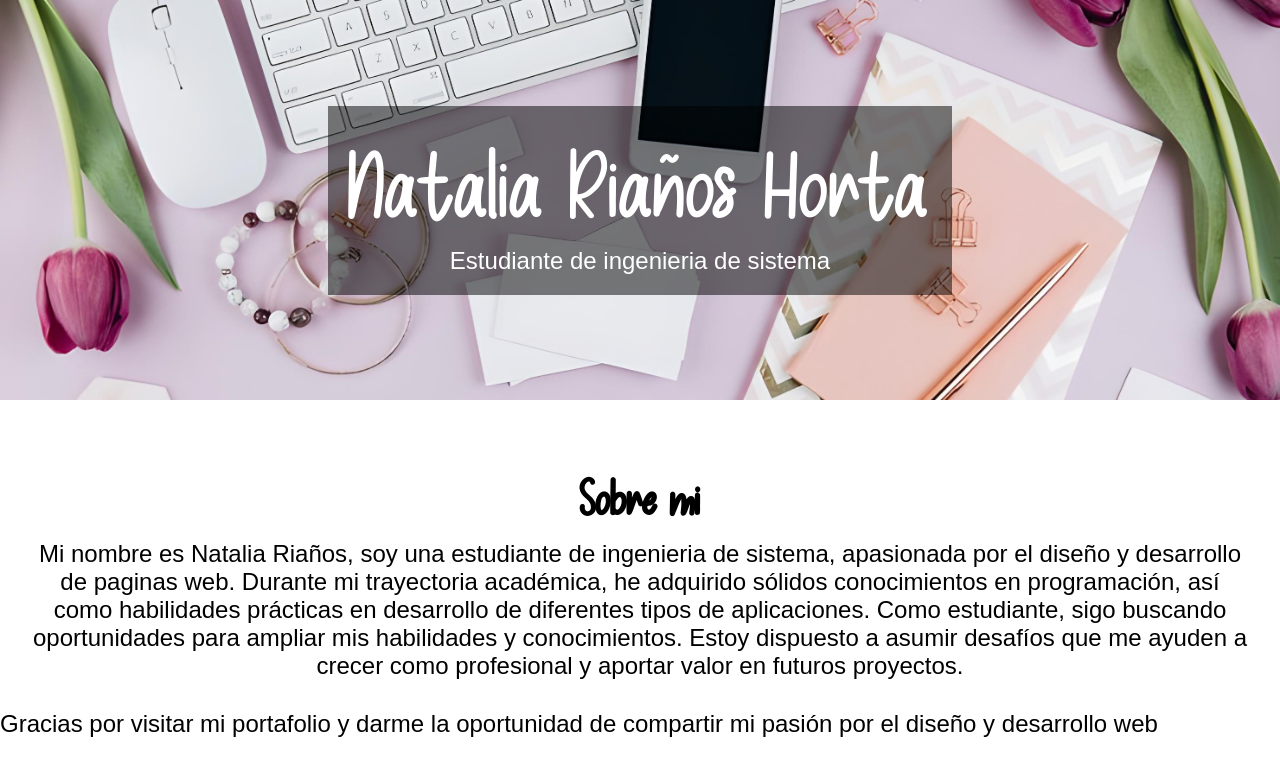
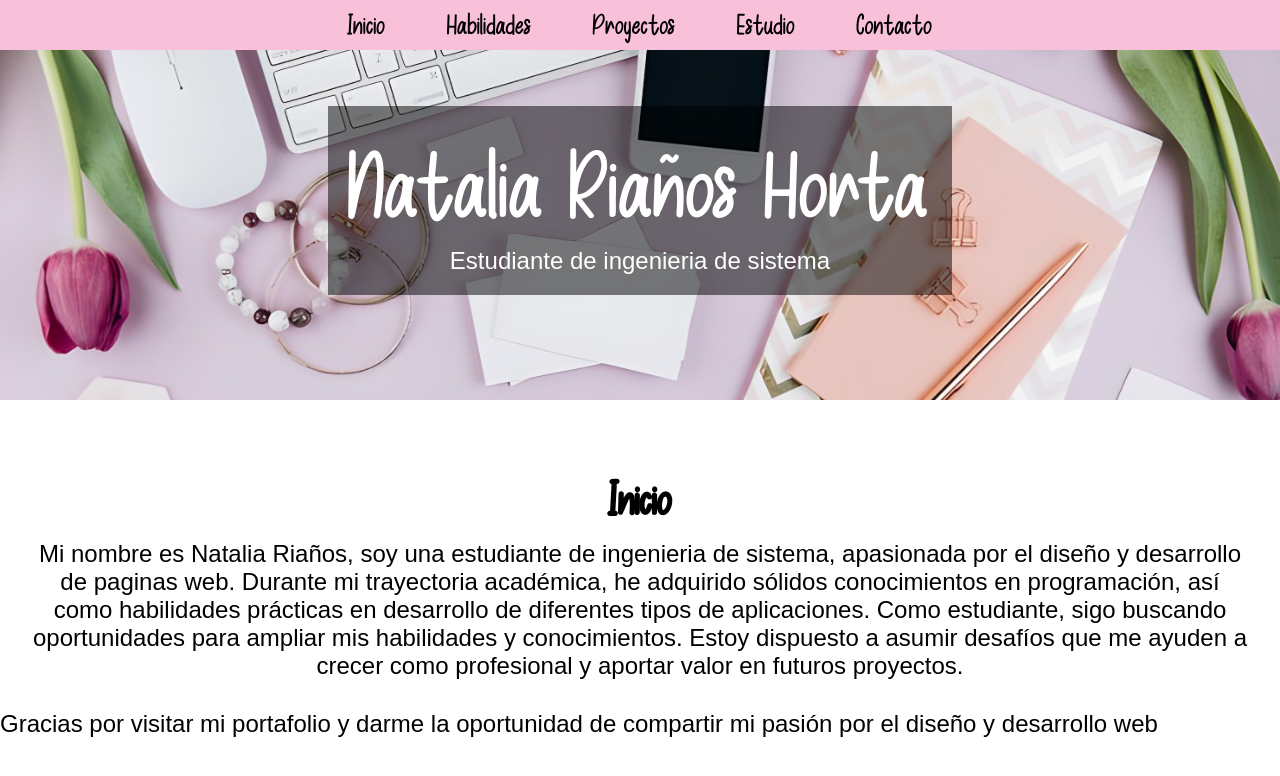
Before and after one commit to NatisRH/portafolio, a plain HTML site: page index.html in a window 1280 px wide. Drawn offline with Linux system fonts and the light colour scheme.

Commit message:
menu fijo en la parte superior

```diff
--- a/estilos.css
+++ b/estilos.css
@@ -52,11 +52,44 @@ h2 {
     margin-bottom: 10px;
 }
 
+
+.menu {
+    position: fixed; /* Hacer que el menú quede fijo en la parte superior */
+    top: 0; /* Pegar el menú en la parte superior */
+    left: 0;
+    width: 100%; /* Ocupar todo el ancho disponible */
+    display: flex;
+    align-items: center;
+    justify-content: center;
+    height: 50px;
+    background-color: #f9c0d9;
+    margin: 0;
+    padding: 0;
+    z-index: 1000; /* Asegurarse de que el menú esté por encima del contenido */
+}
+  .menu ul {
+    list-style: none; /* Quitar los puntos de la lista */
+    display: flex; /* Utilizar Flexbox para alinear los elementos del menú */
+    margin: 0;
+    padding: 0;
+}
+.menu li {
+    margin: 0 1.9rem; /* Espaciado entre los elementos del menú */
+}
+
+.menu a {
+    text-decoration: none;
+    font-size: 1.8rem;
+    color: black; /* Color del texto */
+    font-family: 'FuenteTitulo', sans-serif; /* Utilizar la fuente personalizada */
+}
+
+
 /* Para pantallas más pequeñas, ajustar la distribución del contenido */
 @media (max-width: 767px) {
     .header {
-        height: 300px; /* Puedes ajustar la altura según tus necesidades */
-        font-size: 1.5rem; /* Tamaño de fuente ajustado para pantallas más pequeñas */
+        height: 300px;
+        font-size: 1.5rem;
     }
     p{
         font-size: 1rem;
@@ -69,4 +102,10 @@ h2 {
     .sobreMi {
         padding: 10px;
     }
+    .menu li {
+        margin: 0 1rem;
+    }
+    .menu a {
+        font-size: 1.2rem;
+    }
 }
--- a/index.html
+++ b/index.html
@@ -7,6 +7,18 @@
     <link rel="stylesheet" href="estilos.css">
 </head>
 <body>
+    <nav class="menu">
+
+        <ul>
+            <li><a href="#">Inicio</a></li>
+            <li><a href="#">Habilidades</a></li>
+            <li><a href="#">Proyectos</a></li>
+            <li><a href="#">Estudio</a></li>
+            <li><a href="#">Contacto</a></li>
+        </ul>
+
+    </nav>
+
     <header class="header">
         <div class="header-content">
             <h1>Natalia Riaños Horta</h1>
@@ -14,8 +26,11 @@
         </div>
     </header>
 
+
+
+
     <div class="sobreMi">
-        <h2>Sobre mi</h2>
+        <h2>Inicio</h2>
         <p> Mi nombre es Natalia Riaños, soy una estudiante de ingenieria de sistema, apasionada por el diseño y desarrollo de paginas web.
             Durante mi trayectoria académica, he adquirido sólidos conocimientos en programación, así como habilidades prácticas en desarrollo de diferentes tipos de aplicaciones.
             Como estudiante, sigo buscando oportunidades para ampliar mis habilidades y conocimientos. Estoy dispuesto a asumir desafíos que me ayuden a crecer como profesional y aportar valor en futuros proyectos.
```
